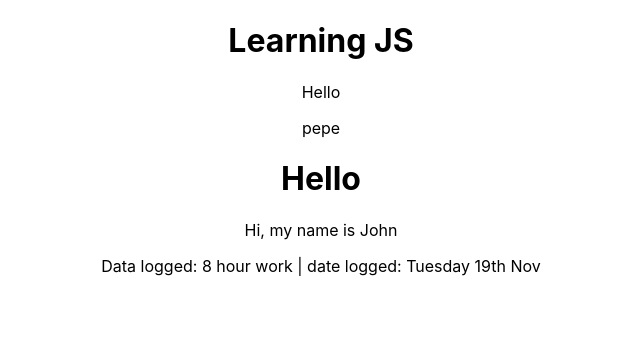
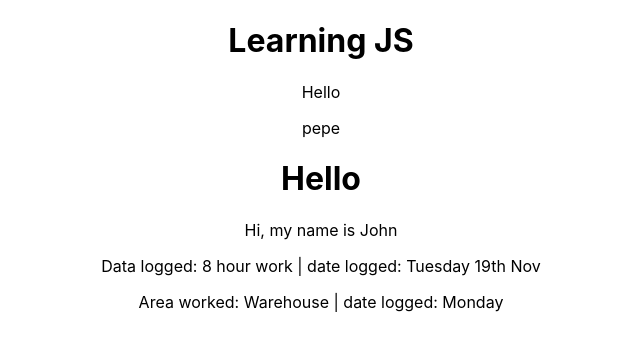
Before and after one commit to SuKaiwen/MasteringJS, a React (Create React App) app: page / in a window 1280 px wide. Shown: the top 350 px of the page, without its empty margins (319-959 px from the left). Built offline with nearby package versions, Linux system fonts and the light colour scheme.

Commit message:
forwarding

```diff
--- a/src/Components/Decorator.js
+++ b/src/Components/Decorator.js
@@ -20,15 +20,28 @@ function Decorator(props) {
     // it and adds extra functionality
 
     //example 2
+    // we can do this with func.call()
+    // so now our log data works with
+    // all sort of work that needs to be logged
+    // instead of JUSt the data details function
     function dataDetails(data){
         return "Data logged: " + data;
     }
 
-    function logData(data, date){
-        return dataDetails(data) + " | date logged: " + date;
+    function logData(func, data, date){
+        let result = func.call(...arguments) + " | date logged: " + date;
+        return result;
     }
 
-    let data1 = logData("8 hour work", "Tuesday 19th Nov");
+    let data1 = logData(dataDetails, "8 hour work", "Tuesday 19th Nov");
+
+    // e.g. we can have another function
+    function dataDetails2(data){
+        return "Area worked: " + data;
+    }
+
+    // here we pass in the dataDetails2 function
+    let data2 = logData(dataDetails2, "Warehouse", "Monday");
 
     return (
         <div>
@@ -36,6 +49,7 @@ function Decorator(props) {
             <h1>Hello</h1>
             <p>{greeting1}</p>
             <p>{data1}</p>
+            <p>{data2}</p>
         </div>
     );
 }
```
